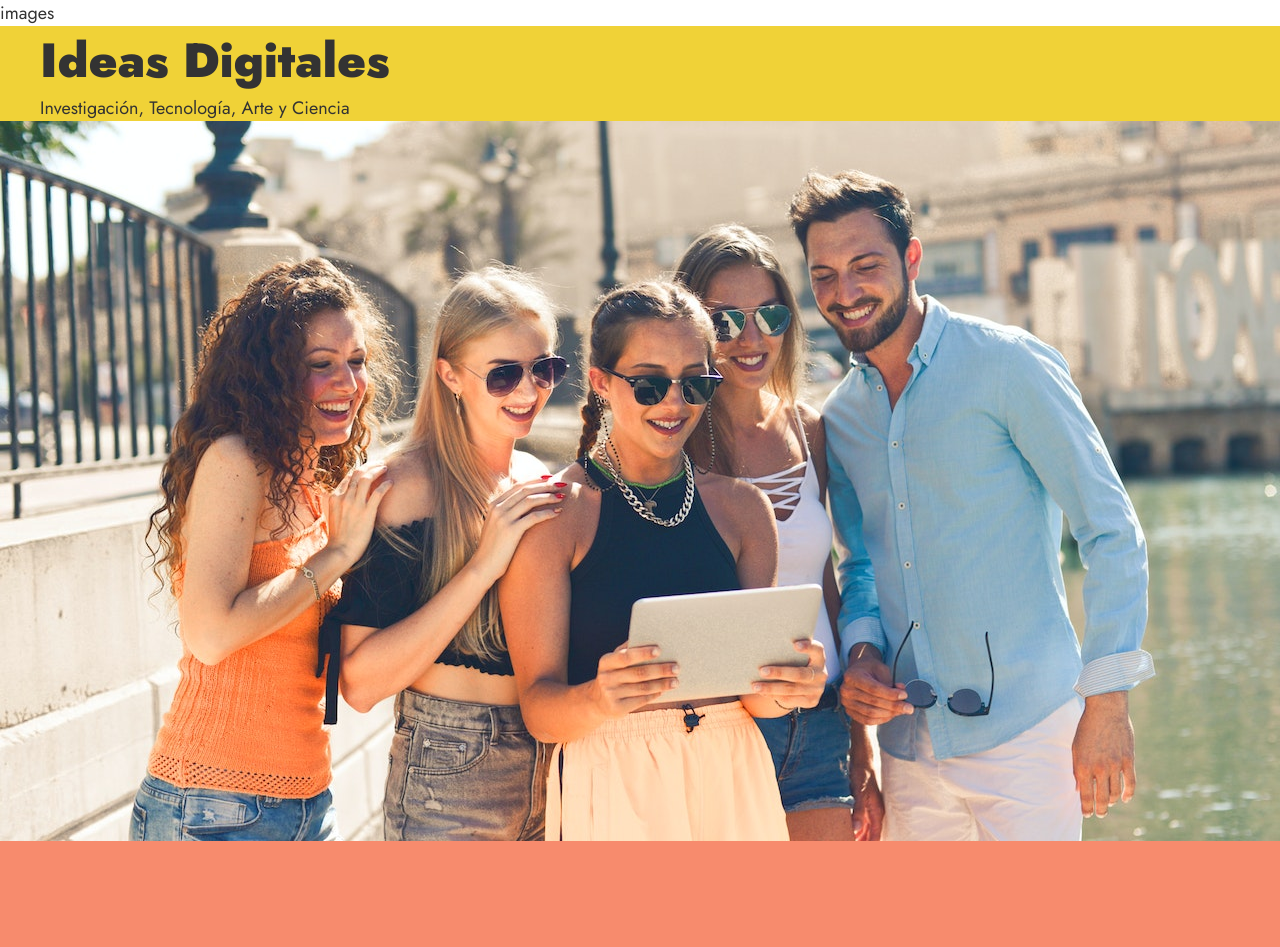
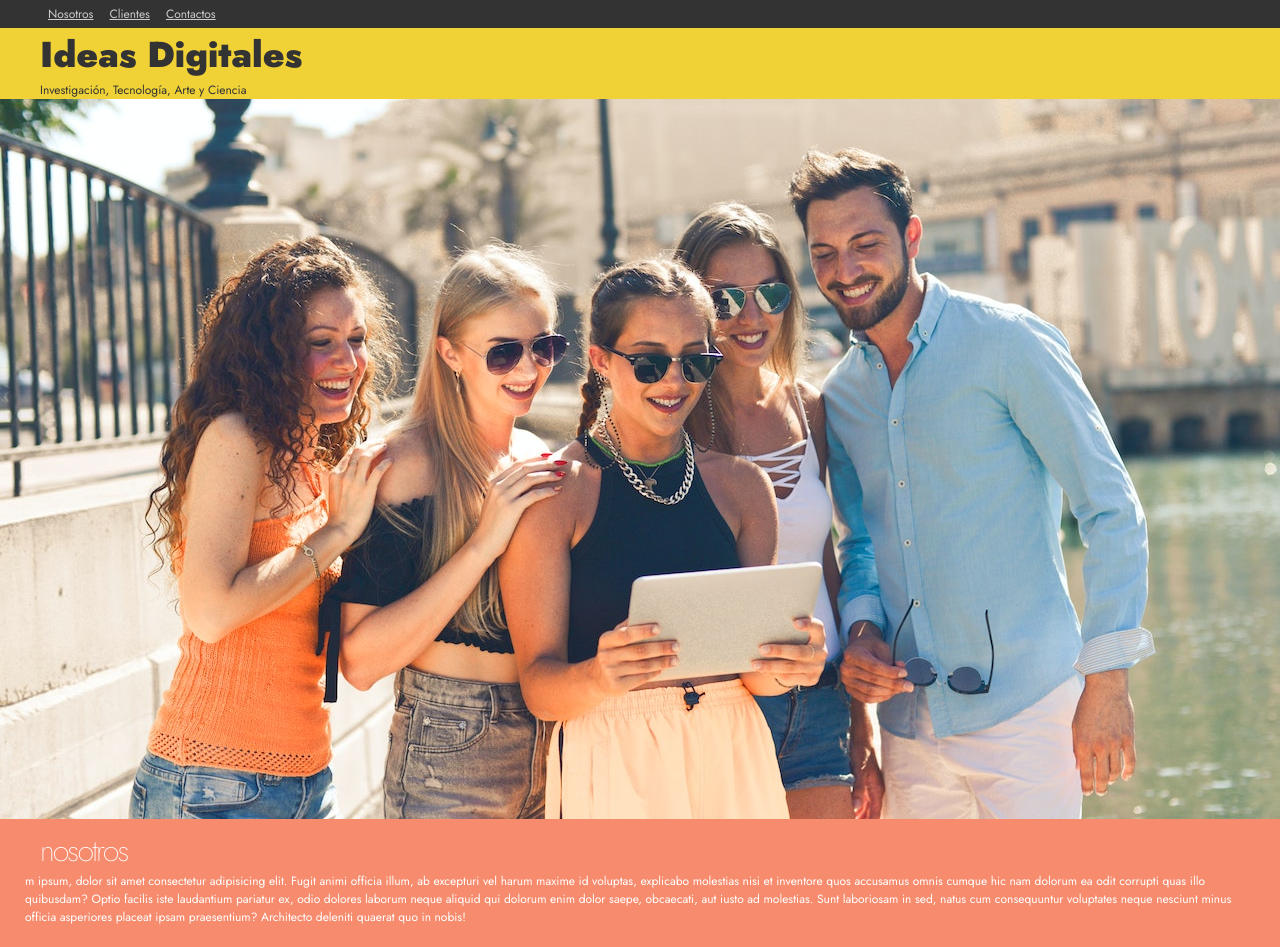
Before and after one commit to teofilotss/proyecto2, a plain HTML site: page index.html in a window 1280 px wide. Shown: the top 947 px of the page. Drawn offline with Linux system fonts and the light colour scheme.

Commit message:
segunda version

```diff
--- a/css/style.css
+++ b/css/style.css
@@ -16,7 +16,7 @@ body{ /* Así se crea una regla de estilo para el objeto body */
     background-color: var(--color-blanco);/* Color de fondo */
     color: var(--color-gris-oscuro); /* Color de texto */
     font-family: 'Jost', sans-serif;
-    font-size: 18px;
+    font-size: 12px;
     margin: 0;/*Elimina margen por defecto de body*/
 
 }
@@ -32,12 +32,12 @@ h1, h2, h3, h4, h5, h6{
     margin: 0;
 }
 h1{
-    font-size: 48px; /* Tamaño de la letra en pixeles */
+    font-size: 36px; /* Tamaño de la letra en pixeles */
     font-weight: 900; /* Estilo o grosor de la letra */
 }
 h2{
     font-weight: 200;
-    font-size: 40px;
+    font-size: 30px;
     text-transform: lowercase; /* Mostrar los textos en minúscula */
     letter-spacing: -2px;
 }
@@ -45,6 +45,12 @@ h3{
     font-size: 18px;
     text-transform: uppercase; /* Mostrar los textos en mayúcula */
     font-weight: 700;
+}
+#top-nav{
+    background-color: var(--color-gris-oscuro) ;
+
+
+
 }
 
 #main-header{
@@ -84,8 +90,8 @@ h3{
 }
 
 .padded{
-    padding-top: 90px; /* padding es la distancia del borde al contenido */
-    padding-bottom: 90px;
+    padding-top: 10px; /* padding es la distancia del borde al contenido */
+    padding-bottom: 10px;
 }
 .container{
     max-width: 1200px;
@@ -116,5 +122,27 @@ h3{
 .img-fluid{
     max-width: 100%; /*se ajusta al ancho maximo a su contenedor*/
     height: auto;/* estapropiedad es para que el alto ajuste proporcional al ancho*/
+}
+
+.menu{
+    list-style: none; /*quita viñetas de la lista*/
+    display: flex;  /* para xcolumnas*/
+    padding: 0; /* es la distancia entre los objetos*/
+    margin: 0;
 
 }
+
+.menu li a{  /*a todos los hipervinculos de la lista de menu se aplica padding (es separar las lista. Padding es la separacion de los objetos)*/
+display: block;
+
+}
+
+.menu-top li a{
+    padding: 5px 8px; /*padding arriba y abajo 5pixeles y por el costado 8 pixeles*/
+    color: var(--color-gris-claro);
+}
+
+.menu-top li a:hover{  /*cuando se coloca el mouse sobre el texto de menu */
+    color: var(--color-blanco); /*el color cambia a blanco*/
+    text-decoration: none;
+}
--- a/index.html
+++ b/index.html
@@ -7,9 +7,21 @@
     <title>Ideas Digitales</title>
     <link rel="stylesheet" href="css/style.css">
     <!-- Así se vincula a la página web la hoja de estilos  -->
-    images
-</head>
+    </head>
+
 <body>
+
+    <div id="top-nav">
+        <div class="container">
+            <ul class="menu menu-top">
+                <li><a href="#">Nosotros</a></li>
+                <li><a href="#">Clientes</a></li>
+                <li><a href="#">Contactos</a></li>
+            </ul>
+
+        </div>
+
+    </div>
     <div id="main-header"><!--para dar color de fondo con identificador defenido en hoja de style.css-->
         <div class="container">
             <h1>Ideas Digitales</h1>
```
